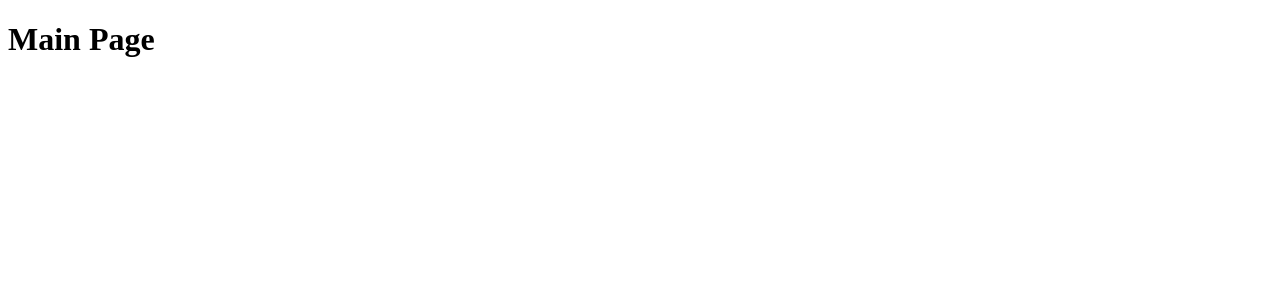
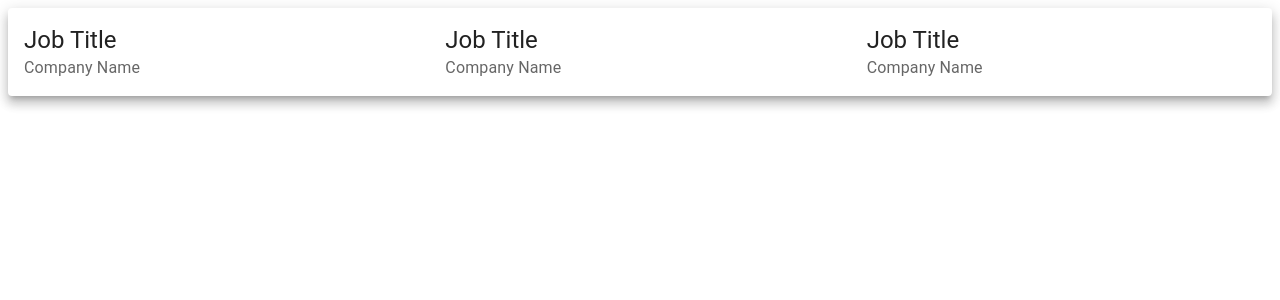
Before and after one commit to EonYY/quests, a Next.js app in the folder first-quest/: page / in a window 1280 px wide. Shown: the top 300 px of the page. Built offline with nearby package versions, Linux system fonts and the light colour scheme.

Commit message:
Create job listing foundation

```diff
--- a/first-quest/components/JobCard.js
+++ b/first-quest/components/JobCard.js
@@ -3,53 +3,51 @@ import CardHeader from '@mui/material/CardHeader'
 import CardContent from '@mui/material/CardContent'
 import IconButton from '@mui/material/IconButton'
 import Typography from '@mui/material/Typography'
-import DeleteOutlined from '@material-ui/icons/DeleteOutlined'
-import { makeStyles } from '@mui/material'
+import Box from '@mui/material/Box'
+import Grid from '@mui/material/Grid'
+import DeleteOutlined from '@mui/icons-material/DeleteOutlined'
+import { makeStyles } from '@mui/styles'
 import Avatar from '@mui/material/Avatar'
 import { yellow, green, pink, blue } from '@mui/material/colors'
 
-const useStyles = makeStyles({
-  avatar: {
-    backgroundColor: (job) => {
-      if (job.category == 'work') {
-        return yellow[700]
-      }
-      if (job.category == 'money') {
-        return green[500]
-      }
-      if (job.category == 'todos') {
-        return pink[500]
-      }
-      return blue[500]
-    },
-  }
-})
 
-export default function jobCard({ job, handleDelete }) {
-  const classes = useStyles(job)
 
-  return (
-    <div>
-      <Card elevation={1}>
-        <CardHeader
-          avatar={
-            <Avatar className={classes.avatar}>
-              {job.category[0].toUpperCase()}
-            </Avatar>}
-          action={
-            <IconButton onClick={() => handleDelete(job.id)}>
-              <DeleteOutlined />
-            </IconButton>
-          }
-          title={job.title}
-          subheader={job.category}
-        />
-        <CardContent>
-          <Typography variant="body2" color="textSecondary">
-            { job.details }
-          </Typography>
-        </CardContent>
+export default props => {
+
+
+    return (
+      <Card elevation={8}>
+        <Grid container>
+
+          <Grid item xs>
+            <CardHeader
+              title="Job Title"
+              subheader="Company Name"
+            />
+          </Grid>
+
+          <Grid item xs>
+            <CardHeader
+              title="Job Title"
+              subheader="Company Name"
+            />
+          </Grid>
+
+          <Grid item xs>
+            <CardHeader
+              title="Job Title"
+              subheader="Company Name"
+            />
+          </Grid>
+
+
+        </Grid>
       </Card>
-    </div>
-  )
+    )
+
+
+
+
+
+
 }
--- a/first-quest/components/Layout.js
+++ b/first-quest/components/Layout.js
@@ -22,7 +22,7 @@ const useStyles = makeStyles({
         color: '#FCFCFC'
     },
     root: {
-        display: "flex"
+        display: "flex",
     },
     active : {
         background: "$f8f8ff"
--- a/first-quest/pages/api/hello.js
+++ b/first-quest/pages/api/hello.js
@@ -1,5 +1 @@
 // Next.js API route support: https://nextjs.org/docs/api-routes/introduction
-
-export default function handler(req, res) {
-  res.status(200).json({ name: 'John Doe' })
-}
--- a/first-quest/pages/index.js
+++ b/first-quest/pages/index.js
@@ -1,9 +1,8 @@
+import JobCard from "../components/JobCard";
 
 
 export default function Home() {
   return (
-    <div>
-      <h1>Main Page</h1>
-    </div>
+      <JobCard />
   )
 }
```
